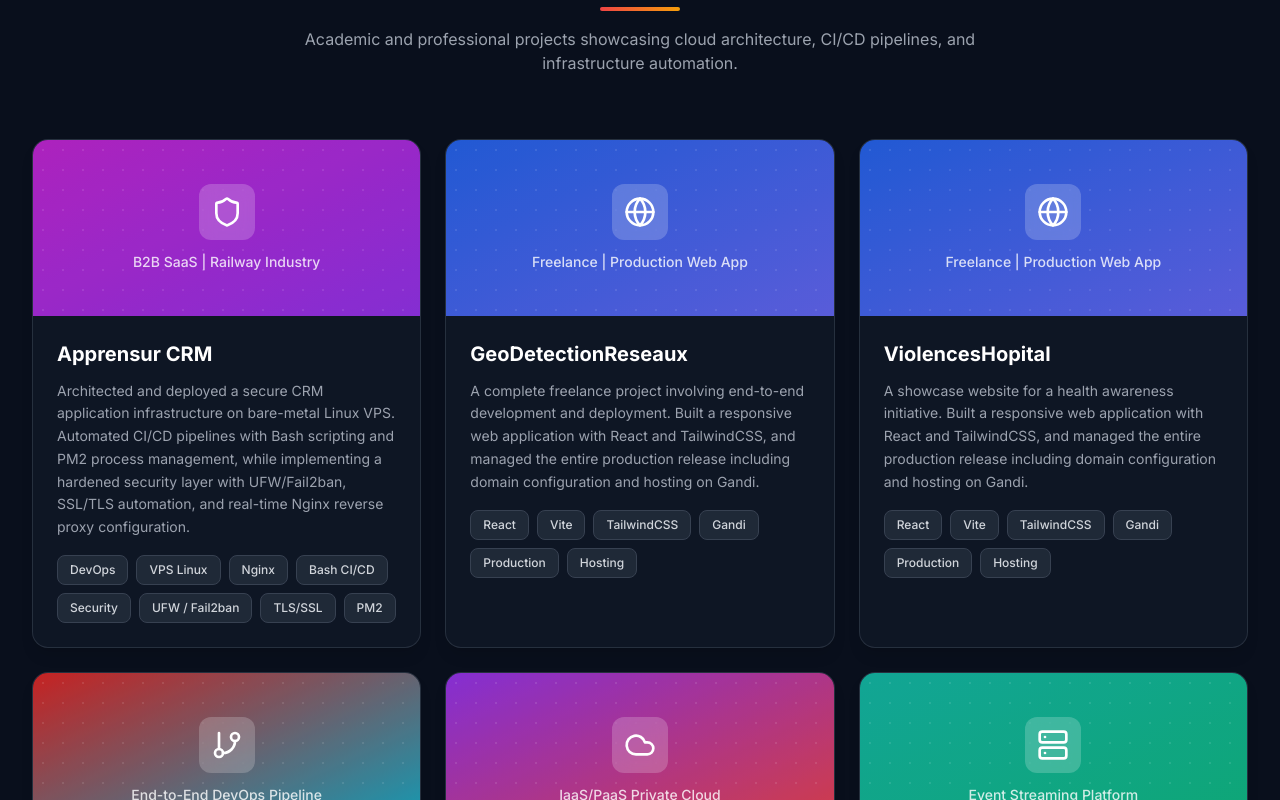
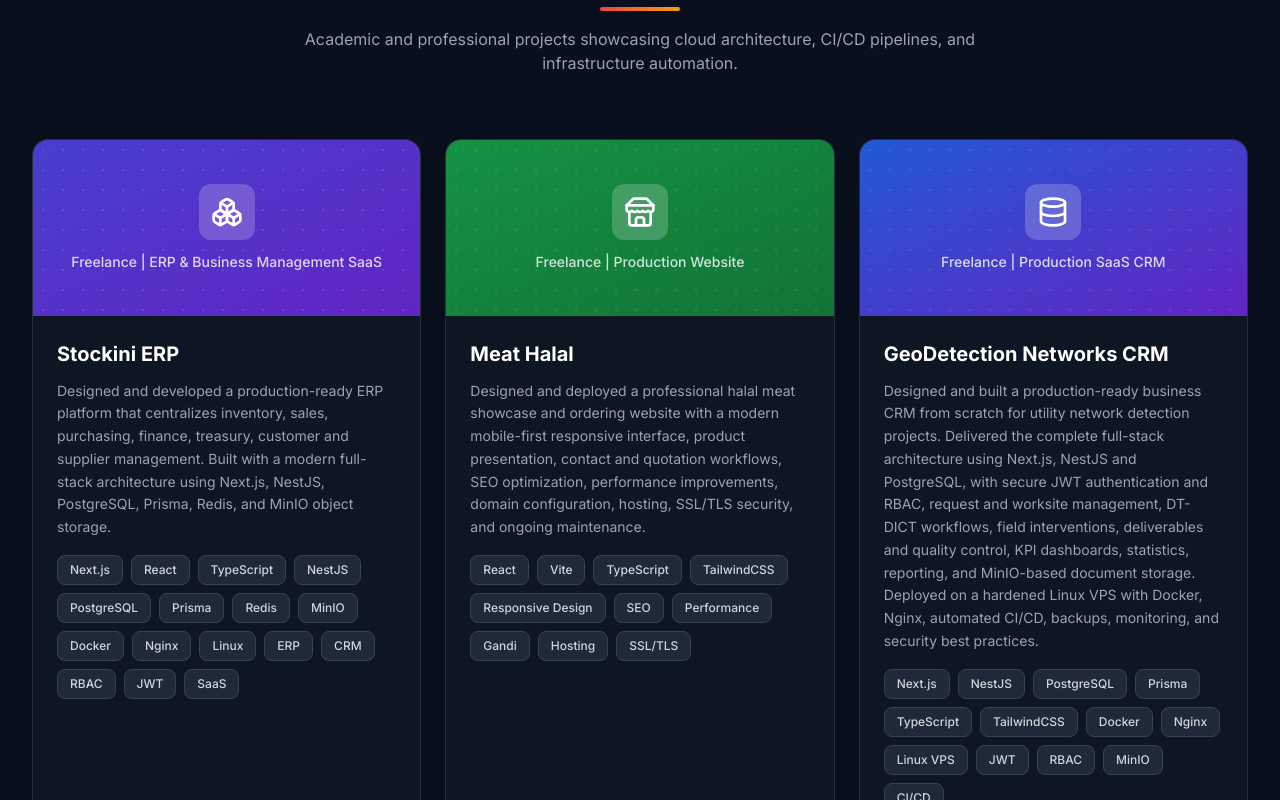
Before and after one commit to nassimfatnassi1999/portfolio-nassim, a React (Vite) app: page / in a window 1280 px wide. Shown: the part 4240-5040 px from the top of the page. Built offline with nearby package versions, Linux system fonts and the light colour scheme.

Commit message:
update projects

```diff
--- a/src/App.tsx
+++ b/src/App.tsx
@@ -8,6 +8,9 @@ import {
   Server,
   Shield,
   Users,
+  Store,
+  Database,
+  Boxes,
 } from 'lucide-react';
 import { translations } from './translations';
 import { ProfileProvider } from './context/ProfileContext';
@@ -71,6 +74,22 @@ export default function App() {
   }));
 
   const projectMeta = [
+    {
+      tags: ['Next.js', 'React', 'TypeScript', 'NestJS', 'PostgreSQL', 'Prisma', 'Redis', 'MinIO', 'Docker', 'Nginx', 'Linux', 'ERP', 'CRM', 'RBAC', 'JWT', 'SaaS'],
+      icon: <Boxes className="w-8 h-8" />,
+      gradient: 'from-indigo-600 to-violet-700',
+    },
+    {
+      tags: ['React', 'Vite', 'TypeScript', 'TailwindCSS', 'Responsive Design', 'SEO', 'Performance', 'Gandi', 'Hosting', 'SSL/TLS'],
+      icon: <Store className="w-8 h-8" />,
+      gradient: 'from-green-600 to-green-700',
+      link: 'https://meat-halal.com',
+    },
+    {
+      tags: ['Next.js', 'NestJS', 'PostgreSQL', 'Prisma', 'TypeScript', 'TailwindCSS', 'Docker', 'Nginx', 'Linux VPS', 'JWT', 'RBAC', 'MinIO', 'CI/CD'],
+      icon: <Database className="w-8 h-8" />,
+      gradient: 'from-blue-600 to-violet-700',
+    },
     { tags: ['DevOps', 'VPS Linux', 'Nginx', 'Bash CI/CD', 'Security', 'UFW / Fail2ban', 'TLS/SSL', 'PM2'], icon: <Shield className="w-8 h-8" />, gradient: 'from-fuchsia-600 to-purple-600' },
     { tags: ['React', 'Vite', 'TailwindCSS', 'Gandi', 'Production', 'Hosting'], icon: <Globe className="w-8 h-8" />, gradient: 'from-blue-600 to-indigo-500', link: 'https://geodetectionreseaux.fr' },
     { tags: ['React', 'Vite', 'TailwindCSS', 'Gandi', 'Production', 'Hosting'], icon: <Globe className="w-8 h-8" />, gradient: 'from-blue-600 to-indigo-500', link: 'https://violences-hopital.com' },
--- a/src/components/Projects.tsx
+++ b/src/components/Projects.tsx
@@ -81,7 +81,10 @@ export function Projects({ t, projects }: ProjectsProps) {
             );
 
             return (
-              <div key={idx} className="glass-card overflow-hidden group hover:shadow-2xl transition-all duration-300 hover:scale-[1.02]">
+              <div
+                key={idx}
+                className={`glass-card overflow-hidden group hover:shadow-2xl transition-all duration-300 hover:scale-[1.02] ${project.link ? 'cursor-pointer' : ''}`}
+              >
                 {project.link ? (
                   <a href={project.link} target="_blank" rel="noopener noreferrer" className="block h-full">
                     {CardContent}
--- a/src/data/cv-profiles.json
+++ b/src/data/cv-profiles.json
@@ -99,7 +99,7 @@
         ]
       },
       "experienceFilter": [0, 1, 2],
-      "projectFilter": [0, 1, 2, 3, 4, 5],
+      "projectFilter": [0, 1, 2, 3, 4, 5, 6, 7, 8],
       "cvLinks": {
         "en": "https://drive.google.com/file/d/1-ql96PCwiaMvd_C-gh1tQtg7pnUA3oP3/view?usp=sharing",
         "fr": "https://drive.google.com/file/d/1ZFXNKsu356uliNQzl8TwX38s2NMGWoIz/view?usp=sharing"
@@ -214,7 +214,7 @@
         ]
       },
       "experienceFilter": [0, 1, 2, 3],
-      "projectFilter": [0, 1, 2, 8, 9],
+      "projectFilter": [0, 1, 2, 3, 4, 5, 11, 12],
       "cvLinks": {
         "en": "https://drive.google.com/file/d/1EIeWTHW6uGZp7pi7e_jrUL7u_rhMprKl/view?usp=sharing",
         "fr": "https://drive.google.com/file/d/1QpTlLhwKvXXG9Mdg0ZrUW4R1zBagLINC/view?usp=sharing"
@@ -329,7 +329,7 @@
         ]
       },
       "experienceFilter": [0, 1, 4],
-      "projectFilter": [0, 5, 6, 7],
+      "projectFilter": [0, 1, 2, 3, 8, 9, 10],
       "cvLinks": {
         "en": "https://drive.google.com/file/d/1PaKulB_WzUGrK1xBZYDj_qbF2CIT-HWs/view?usp=sharing",
         "fr": "https://drive.google.com/file/d/1Bjby9RKXzV-Fff3ofmAxSEMOZrtjYmwE/view?usp=sharing"
--- a/src/translations.ts
+++ b/src/translations.ts
@@ -132,6 +132,24 @@ export const translations = {
       heading: ['Featured ', 'Projects'],
       subtitle: 'Academic and professional projects showcasing cloud architecture, CI/CD pipelines, and infrastructure automation.',
       items: [
+        {
+          title: 'Stockini ERP',
+          subtitle: 'Freelance | ERP & Business Management SaaS',
+          description:
+            'Designed and developed a production-ready ERP platform that centralizes inventory, sales, purchasing, finance, treasury, customer and supplier management. Built with a modern full-stack architecture using Next.js, NestJS, PostgreSQL, Prisma, Redis, and MinIO object storage.',
+        },
+        {
+          title: 'Meat Halal',
+          subtitle: 'Freelance | Production Website',
+          description:
+            'Designed and deployed a professional halal meat showcase and ordering website with a modern mobile-first responsive interface, product presentation, contact and quotation workflows, SEO optimization, performance improvements, domain configuration, hosting, SSL/TLS security, and ongoing maintenance.',
+        },
+        {
+          title: 'GeoDetection Networks CRM',
+          subtitle: 'Freelance | Production SaaS CRM',
+          description:
+            'Designed and built a production-ready business CRM from scratch for utility network detection projects. Delivered the complete full-stack architecture using Next.js, NestJS and PostgreSQL, with secure JWT authentication and RBAC, request and worksite management, DT-DICT workflows, field interventions, deliverables and quality control, KPI dashboards, statistics, reporting, and MinIO-based document storage. Deployed on a hardened Linux VPS with Docker, Nginx, automated CI/CD, backups, monitoring, and security best practices.',
+        },
         {
           title: 'Apprensur CRM',
           subtitle: 'B2B SaaS | Railway Industry',
@@ -387,6 +405,24 @@ export const translations = {
       subtitle: "Projets académiques et professionnels mettant en valeur l'architecture cloud, les pipelines CI/CD et l'automatisation d'infrastructure.",
       items: [
         {
+          title: 'Stockini ERP',
+          subtitle: "Freelance | SaaS ERP & Gestion d'Entreprise",
+          description:
+            "Conception et développement d'une plateforme ERP production-ready centralisant la gestion des stocks, des ventes, des achats, de la finance, de la trésorerie, des clients et des fournisseurs. Architecture full-stack moderne basée sur Next.js, NestJS, PostgreSQL, Prisma, Redis et le stockage objet MinIO.",
+        },
+        {
+          title: 'Meat Halal',
+          subtitle: 'Freelance | Site Web en Production',
+          description:
+            "Conception et déploiement d'un site professionnel de présentation et de commande de viande halal avec une interface responsive moderne pensée mobile-first, une présentation des produits, des parcours de contact et de demande de devis, des optimisations SEO et de performance, la configuration du domaine, l'hébergement, la sécurisation SSL/TLS et la maintenance continue.",
+        },
+        {
+          title: 'GeoDetection Réseaux CRM',
+          subtitle: 'Freelance | Production SaaS CRM',
+          description:
+            "Conception et développement de A à Z d'un CRM métier production-ready dédié aux projets de détection de réseaux. Réalisation de l'architecture full-stack avec Next.js, NestJS et PostgreSQL, authentification JWT sécurisée et RBAC, gestion des demandes et chantiers, workflows DT-DICT, interventions terrain, livrables et contrôle qualité, tableaux de bord KPI, statistiques, reporting et stockage documentaire avec MinIO. Déploiement sur un VPS Linux renforcé avec Docker, Nginx, CI/CD automatisée, sauvegardes, monitoring et bonnes pratiques de sécurité.",
+        },
+        {
           title: 'Apprensur CRM',
           subtitle: 'SaaS B2B | Secteur Ferroviaire',
           description:
```
Also changed, not shown: 5 other files (tests, documents, lock files or other folders).
